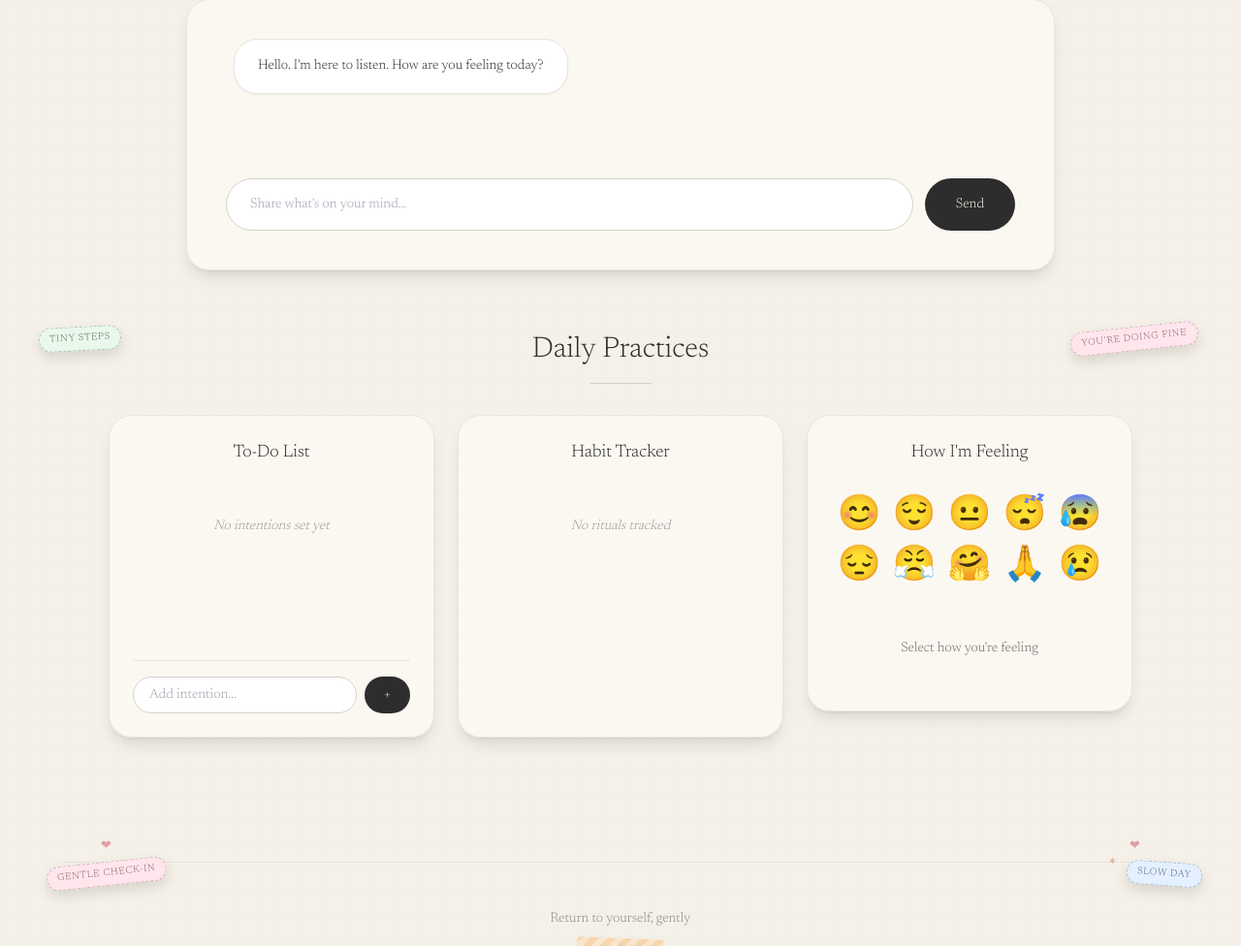
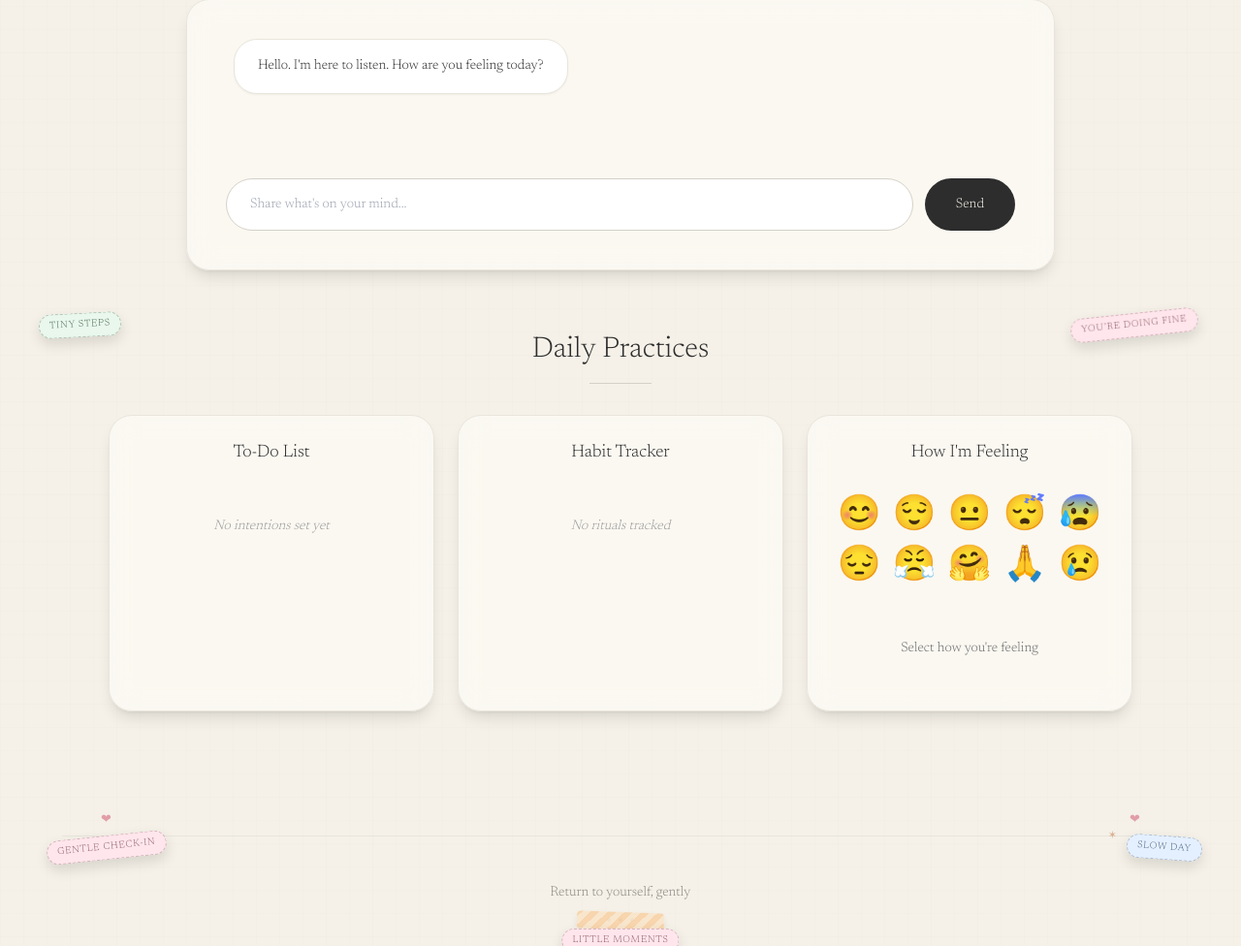
Before and after one commit to Swaliyaa/Mirror, a Flask app: page /dashboard in a window 1280 px wide. Shown: the part 353-1329 px from the top of the page at 97% size. Run offline with Flask 3, Linux system fonts and the light colour scheme; the visitor is signed in with stand-in values (Sample User, id 1); data that the repository does not hold is empty; some libraries are stand-ins or nearby versions.

Commit message:
Update dashboard.html

```diff
--- a/templates/dashboard.html
+++ b/templates/dashboard.html
@@ -350,22 +350,7 @@
                   >
                     <!-- Tasks will be rendered here -->
                   </div>
-                  <div class="pt-3 sm:pt-4 border-t border-[#e8e5dc]">
-                    <div class="flex flex-col sm:flex-row gap-2">
-                      <input
-                        type="text"
-                        id="todo-input"
-                        placeholder="Add intention..."
-                        class="flex-1 px-4 py-2 rounded-full border border-[#d4d1c8] bg-white text-[#2d2d2d] text-sm focus:outline-none focus:border-[#8b8982]"
-                      >
-                      <button
-                        id="add-todo-btn"
-                        class="w-full sm:w-auto px-5 py-2 bg-[#2d2d2d] text-[#f5f1e8] rounded-full text-sm hover:bg-[#1a1a1a] transition-colors"
-                      >
-                        +
-                      </button>
-                    </div>
-                  </div>
+
                 </div>
 
                 <!-- Habit Tracker -->
@@ -528,7 +513,7 @@
             ${todo.content}
           </p>
           <p class="text-[11px] text-[#9b9b9b] mt-0.5">
-            ${todo.completed ? 'Completed' : 'Still open'}
+            ${todo.completed ? 'Completed' : 'Not completed yet'}
           </p>
         </div>
       </div>
@@ -645,30 +630,7 @@
         }
       }
 
-      // ----- ADD NEW TODOS (local only, as before) -----
-      document
-        .getElementById('add-todo-btn')
-        .addEventListener('click', () => {
-          const input = document.getElementById('todo-input');
-          const content = input.value.trim();
-          if (!content) return;
-
-          currentData.push({
-            id: `todo-${Date.now()}`,
-            type: 'todo',
-            content,
-            completed: false
-          });
-          input.value = '';
-          renderTodos();
-        });
-
-      document
-        .getElementById('todo-input')
-        .addEventListener('keypress', e => {
-          if (e.key === 'Enter')
-            document.getElementById('add-todo-btn').click();
-        });
+      // (add-todo JS removed because add controls were removed from UI)
 
       // ----- REFLECTION CHAT -----
       const chatMessagesEl = document.getElementById('chat-messages');
@@ -902,7 +864,7 @@
             var d = b.createElement('script');
             d.innerHTML =
               "window.__CF$cv$params={r:'9c893772027eb2b3',t:'MTc3MDE5ODEzMi4wMDAwMDA='};var a=document.createElement('script');a.nonce='';a.src='/cdn-cgi/challenge-platform/scripts/jsd/main.js';document.getElementsByTagName('head')[0].appendChild(a);";
-            b.getElementsByTagName('head')[0].appendChild(d);
+            b.getElementsByTagsName('head')[0].appendChild(d);
           }
         }
         if (document.body) {
```
